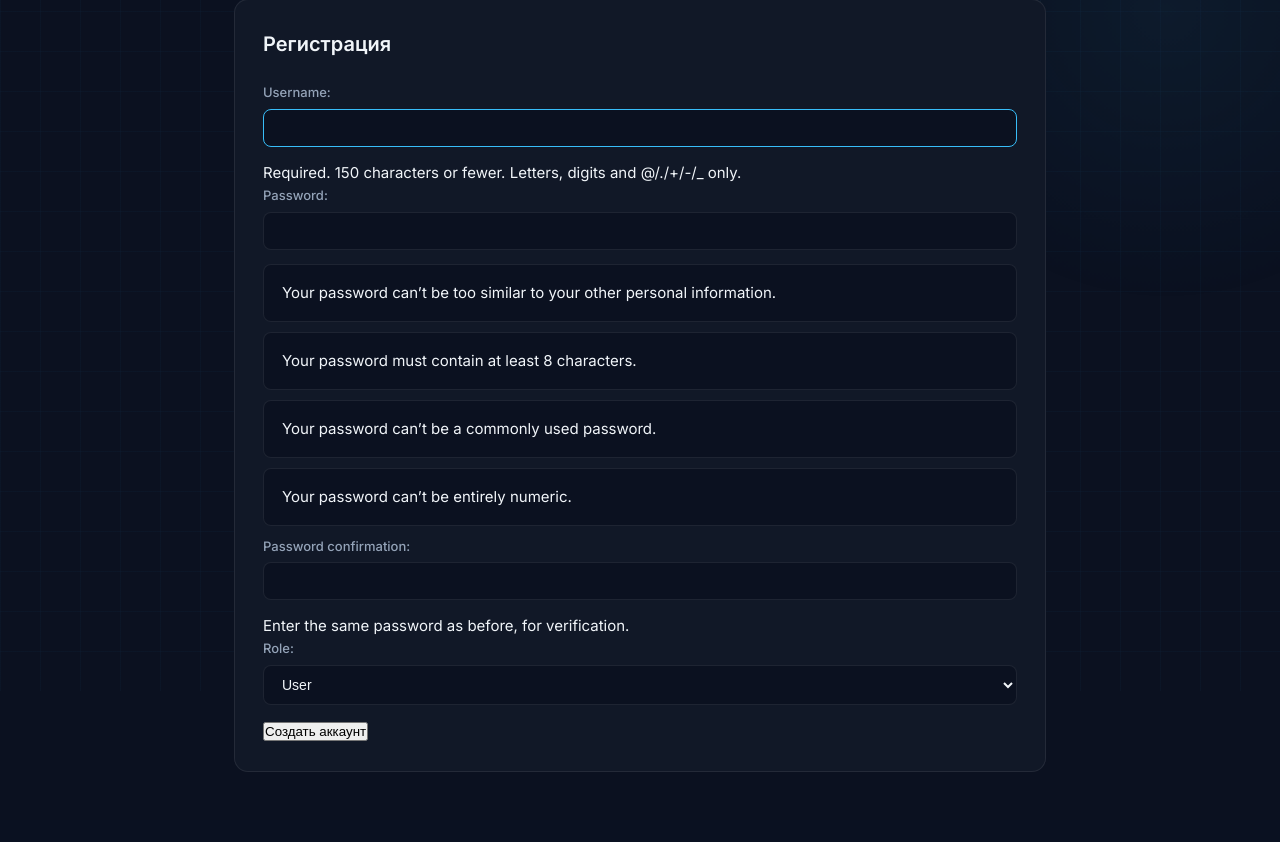
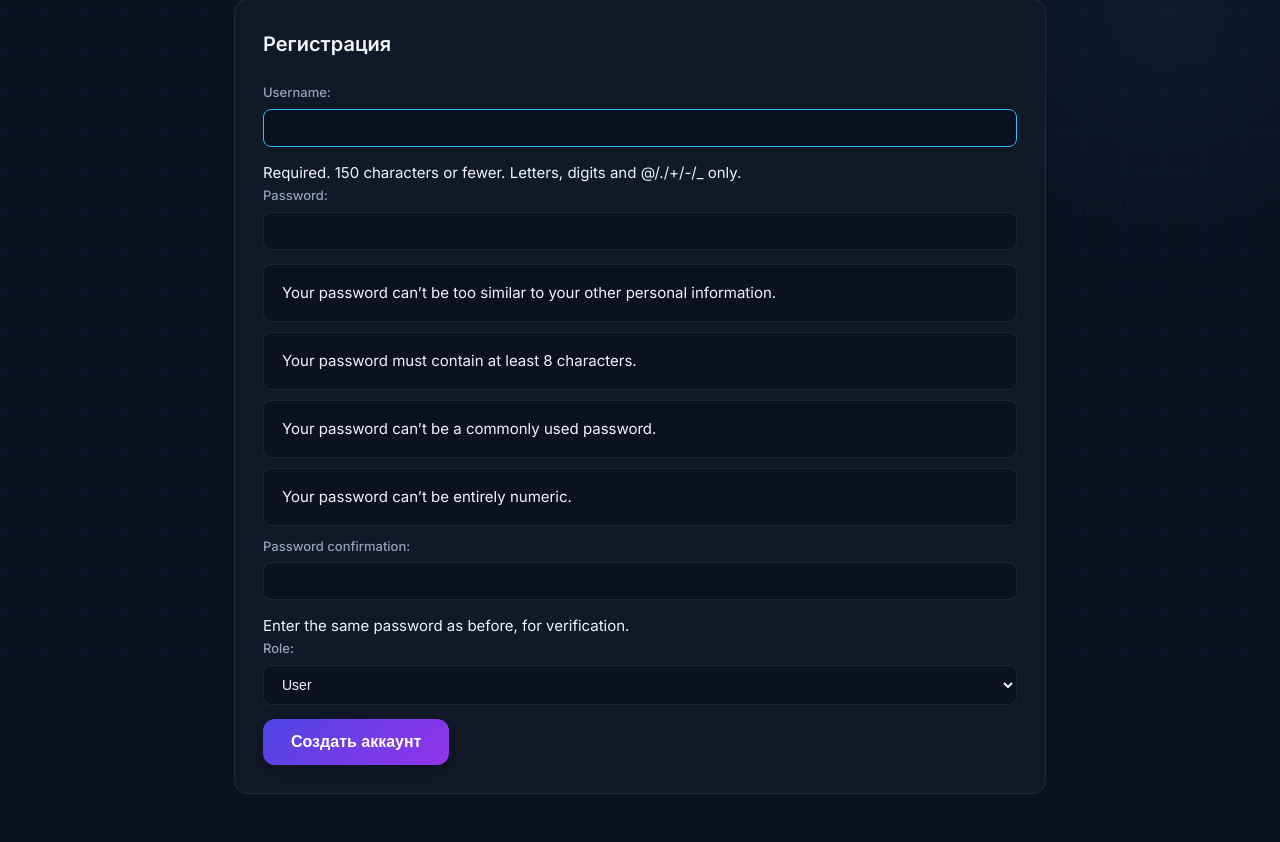
Before and after one commit to ikram-backend2324/transport-ai-v-2, a Django app: page /users/register/ in a window 1280 px wide. Shown: the part 109-951 px from the top of the page. Before the commit the page ends 881 px from the top, so only its background shows below. Run offline with Django 5.2, Linux system fonts and the light colour scheme.

Commit message:
inital commit

```diff
--- a/templates/base.html
+++ b/templates/base.html
@@ -66,7 +66,52 @@
             from { transform: translate(0, 0); }
             to { transform: translate(-60px, 80px); }
         }
+        .modern-btn {
+          background: linear-gradient(135deg, #4f46e5, #9333ea);
+          color: white;
+          border: none;
+          padding: 14px 28px;
+          font-size: 16px;
+          font-weight: 600;
+          border-radius: 12px;
+          cursor: pointer;
+          transition: all 0.3s ease;
+          box-shadow: 0 8px 20px rgba(0, 0, 0, 0.2);
+          position: relative;
+          overflow: hidden;
+        }
 
+        /* Hover эффект */
+        .modern-btn:hover {
+          transform: translateY(-3px) scale(1.03);
+          box-shadow: 0 12px 25px rgba(0, 0, 0, 0.3);
+        }
+
+        /* Клик эффект */
+        .modern-btn:active {
+          transform: scale(0.97);
+        }
+
+        /* Shine эффект (блик) */
+        .modern-btn::before {
+          content: "";
+          position: absolute;
+          top: 0;
+          left: -75%;
+          width: 50%;
+          height: 100%;
+          background: linear-gradient(
+            120deg,
+            transparent,
+            rgba(255, 255, 255, 0.4),
+            transparent
+          );
+          transition: 0.5s;
+        }
+
+        .modern-btn:hover::before {
+          left: 125%;
+        }
         /* navbar */
         .navbar {
             position: sticky;
--- a/templates/users/login.html
+++ b/templates/users/login.html
@@ -7,7 +7,7 @@
     <form method="post">
         {% csrf_token %}
         {{ form.as_p }}
-        <button type="submit">Войти</button>
+        <button class="modern-btn" type="submit">Войти</button>
     </form>
 
     <p>Нет аккаунта? <a class="link" href="/users/register/">Регистрация</a></p>
--- a/templates/users/register.html
+++ b/templates/users/register.html
@@ -7,7 +7,7 @@
     <form method="post">
         {% csrf_token %}
         {{ form.as_p }}
-        <button type="submit">Создать аккаунт</button>
+        <button class="modern-btn" type="submit">Создать аккаунт</button>
     </form>
 </div>
 {% endblock %}
--- a/transport_ai/settings.py
+++ b/transport_ai/settings.py
@@ -44,6 +44,7 @@ INSTALLED_APPS = [
 
 MIDDLEWARE = [
     'django.middleware.security.SecurityMiddleware',
+    'whitenoise.middleware.WhiteNoiseMiddleware',
     'django.contrib.sessions.middleware.SessionMiddleware',
     'django.middleware.common.CommonMiddleware',
     'django.middleware.csrf.CsrfViewMiddleware',
```
